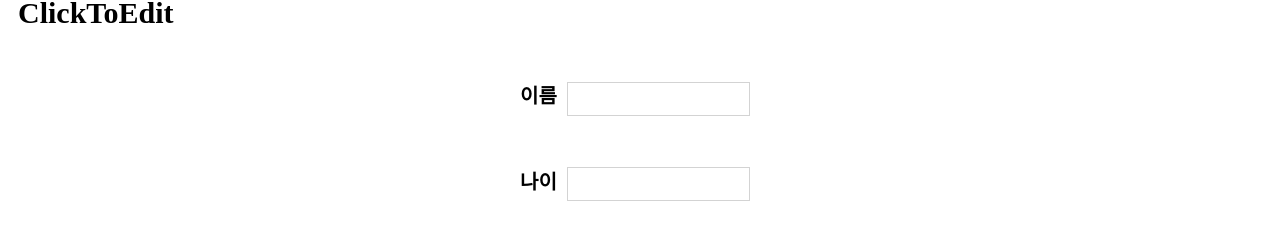
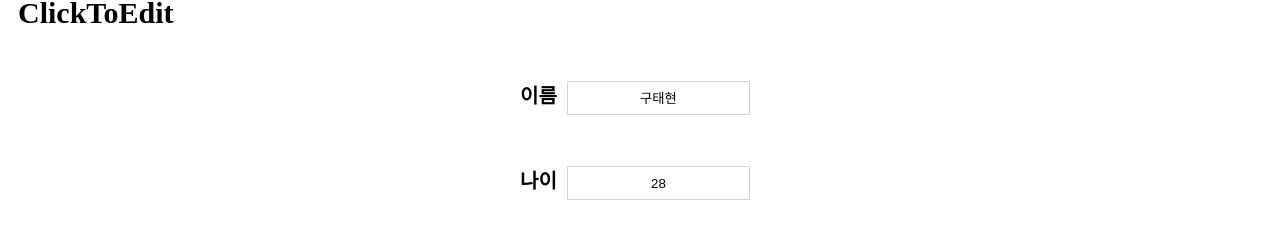
Before and after one commit to KooTaehyeon/wanted_pre_onboarding, a React (Create React App) app: page / in a window 1280 px wide. Shown: the part 1134-1385 px from the top of the page. Built offline with nearby package versions, Linux system fonts and the light colour scheme.

Commit message:
ClickToEdit 수정완료

```diff
--- a/src/components/ClickToEdit.jsx
+++ b/src/components/ClickToEdit.jsx
@@ -2,29 +2,52 @@ import React, { useState } from 'react';
 import '../css/ClickToEdit.css';
 
 const ClickToEdit = () => {
-  const [nameCh, setNameCh] = useState('구태현');
-  const [ageCh, setAgeCh] = useState('28');
-  const nameBlur = (e) => {
+  // Blur결과값
+  const [name, setName] = useState('구태현');
+  const [age, setAge] = useState(28);
+  //  input 값 바꿔주는 상태값
+  const [nameCh, setNameCh] = useState(name);
+  const [ageCh, setAgeCh] = useState(age);
+  // 결과값에 바꿔줄 텍스트를 받아줄 이벤트
+  const nameChange = (e) => {
     setNameCh(e.target.value);
   };
+  const ageChange = (e) => {
+    setAgeCh(e.target.value);
+  };
+  //blur 이벤트
+  const nameBlur = (e) => {
+    setName(nameCh);
+  };
   const ageBlur = (e) => {
-    setAgeCh(e.target.value);
+    setAge(ageCh);
   };
   return (
     <>
       <div className='name'>ClickToEdit</div>
       <form className='edit_form'>
         <div className='form_div'>
-          {' '}
           <span>이름</span>
-          <input className='edit_input' type='text' onBlur={nameBlur} />
+          <input
+            className='edit_input'
+            type='text'
+            value={nameCh}
+            onBlur={nameBlur}
+            onChange={nameChange}
+          />
         </div>
         <div className='form_div'>
           <span>나이</span>
-          <input className='edit_input' type='text' onBlur={ageBlur} />
-        </div>
+          <input
+            className='edit_input'
+            type='text'
+            value={ageCh}
+            onBlur={ageBlur}
+            onChange={ageChange}
+          />
+        </div>{' '}
         <div className='form_div'>
-          이름:<span>{nameCh}</span> 나이:<span>{ageCh}</span>
+          이름:<span>{name}</span> 나이:<span>{age}</span>
         </div>
       </form>
     </>
```
